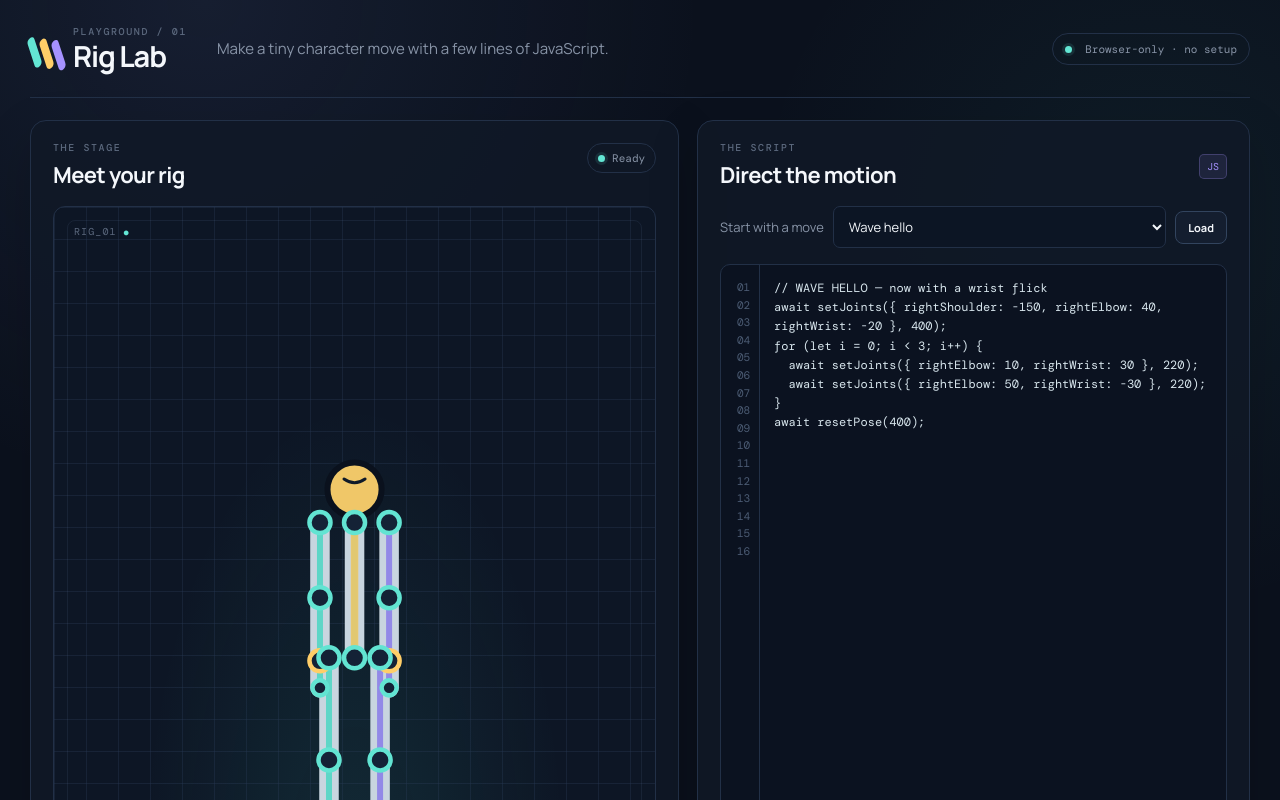
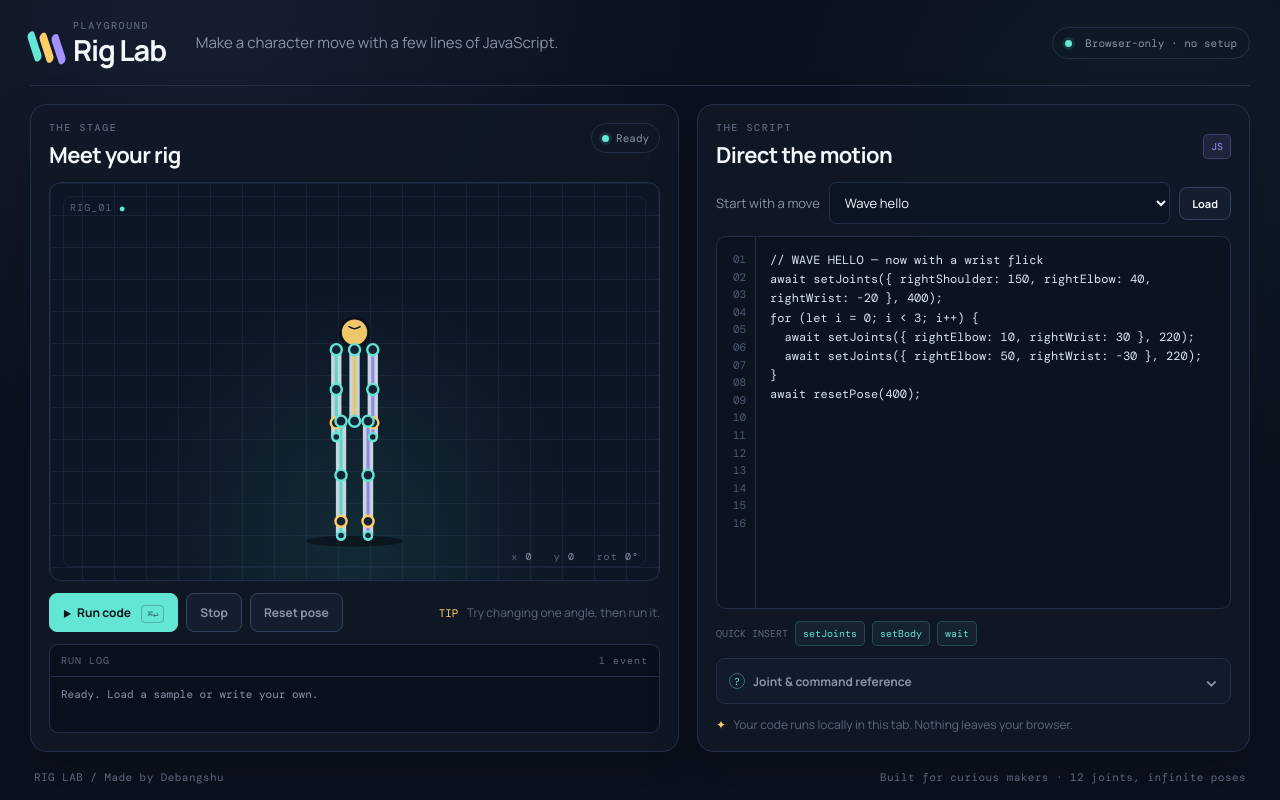
Before and after one commit to debangshumondal06/Rig_Lab, a plain HTML site: page index.html in a window 1280 px wide. Shown: the top 800 px of the page. Drawn offline with nearby package versions, Linux system fonts and the light colour scheme.

Commit message:
updated 2

```diff
--- a/index.html
+++ b/index.html
@@ -4,7 +4,7 @@
   <meta charset="UTF-8">
   <meta name="viewport" content="width=device-width, initial-scale=1.0">
   <meta name="theme-color" content="#0b111d">
-  <title>Rig Lab — animate a tiny character</title>
+  <title>Rig Lab — kinematics coder</title>
   <link rel="preconnect" href="https://fonts.googleapis.com">
   <link rel="preconnect" href="https://fonts.gstatic.com" crossorigin>
   <link href="https://fonts.googleapis.com/css2?family=DM+Mono:wght@400;500&family=Manrope:wght@400;600;700;800&display=swap" rel="stylesheet">
@@ -16,11 +16,11 @@
       <div class="brand-lockup">
         <div class="brand-mark" aria-hidden="true"><span></span><span></span><span></span></div>
         <div>
-          <div class="eyebrow">PLAYGROUND / 01</div>
+          <div class="eyebrow">PLAYGROUND</div>
           <h1>Rig Lab</h1>
         </div>
       </div>
-      <p class="tagline">Make a tiny character move with a few lines of JavaScript.</p>
+      <p class="tagline">Make a character move with a few lines of JavaScript.</p>
       <div class="topbar-badge"><span class="live-dot"></span> Browser-only · no setup</div>
     </header>
 
@@ -91,7 +91,7 @@
         <div class="footer-note"><span class="spark">✦</span> Your code runs locally in this tab. Nothing leaves your browser.</div>
       </section>
     </main>
-    <footer class="site-footer"><span>RIG LAB / PROTOTYPE</span><span>Built for curious makers · 12 joints, infinite poses</span></footer>
+    <footer class="site-footer"><span>RIG LAB / Made by Debangshu</span><span>Built for curious makers · 12 joints, infinite poses</span></footer>
   </div>
   <script src="script.js"></script>
 </body>
--- a/script.js
+++ b/script.js
@@ -73,7 +73,7 @@ codeInput.addEventListener("keydown", (event) => { if ((event.metaKey || event.c
 function autoGrowGutter() { const count = Math.max(16, codeInput.value.split("\n").length); document.querySelector(".editor-gutter").innerHTML = Array.from({ length: count }, (_, i) => `<span>${String(i + 1).padStart(2, "0")}</span>`).join(""); }
 codeInput.addEventListener("input", autoGrowGutter);
 const PRESETS = {
-  wave: `// WAVE HELLO — now with a wrist flick\nawait setJoints({ rightShoulder: -150, rightElbow: 40, rightWrist: -20 }, 400);\nfor (let i = 0; i < 3; i++) {\n  await setJoints({ rightElbow: 10, rightWrist: 30 }, 220);\n  await setJoints({ rightElbow: 50, rightWrist: -30 }, 220);\n}\nawait resetPose(400);`,
+  wave: `// WAVE HELLO — now with a wrist flick\nawait setJoints({ rightShoulder: 150, rightElbow: 40, rightWrist: -20 }, 400);\nfor (let i = 0; i < 3; i++) {\n  await setJoints({ rightElbow: 10, rightWrist: 30 }, 220);\n  await setJoints({ rightElbow: 50, rightWrist: -30 }, 220);\n}\nawait resetPose(400);`,
   walk: `// WALK CYCLE\nfor (let step = 0; step < 4; step++) {\n  await setJoints({ leftShoulder: -30, rightShoulder: 30, leftHip: 35, rightHip: -35, leftKnee: 10, rightKnee: 45, leftAnkle: -12, rightAnkle: 12 }, 280);\n  await setJoints({ leftShoulder: 30, rightShoulder: -30, leftHip: -35, rightHip: 35, leftKnee: 45, rightKnee: 10, leftAnkle: 12, rightAnkle: -12 }, 280);\n}\nawait resetPose(300);`,
   run: `// RUN CYCLE\nfor (let step = 0; step < 6; step++) {\n  await Promise.all([setJoints({ leftShoulder: -55, rightShoulder: 55, leftElbow: 70, rightElbow: 70, leftHip: 55, rightHip: -35, leftKnee: 15, rightKnee: 95, leftAnkle: -25, rightAnkle: 25 }, 160), setBody({ y: -14 }, 160)]);\n  await Promise.all([setJoints({ leftShoulder: 55, rightShoulder: -55, leftElbow: 70, rightElbow: 70, leftHip: -35, rightHip: 55, leftKnee: 95, rightKnee: 15, leftAnkle: 25, rightAnkle: -25 }, 160), setBody({ y: 0 }, 160)]);\n}\nawait resetPose(300);`,
   jump: `// JUMP\nawait setJoints({ leftKnee: 60, rightKnee: 60, leftAnkle: -20, rightAnkle: 20, leftShoulder: -20, rightShoulder: -20 }, 220);\nawait setBody({ y: 20 }, 220);\nawait Promise.all([setJoints({ leftKnee: 0, rightKnee: 0, leftAnkle: 0, rightAnkle: 0, leftShoulder: -140, rightShoulder: -140 }, 260), setBody({ y: -90 }, 260)]);\nawait wait(120);\nawait Promise.all([setJoints({ leftKnee: 55, rightKnee: 55 }, 220), setBody({ y: 20 }, 220)]);\nawait resetPose(300);`,
--- a/style.css
+++ b/style.css
@@ -17,12 +17,12 @@
 }
 
 * { box-sizing: border-box; }
-html, body { margin: 0; min-height: 100%; background: var(--bg); color: var(--ink); font-family: "Manrope", -apple-system, BlinkMacSystemFont, sans-serif; }
+html, body { margin: 0; width: 100%; height: 100%; overflow: hidden; background: var(--bg); color: var(--ink); font-family: "Manrope", -apple-system, BlinkMacSystemFont, sans-serif; }
 body { background-image: radial-gradient(circle at 16% 0%, rgba(94, 116, 179, .13), transparent 31rem), radial-gradient(circle at 90% 18%, rgba(75, 213, 196, .06), transparent 25rem); }
 button, select, textarea { font: inherit; }
 button, select { -webkit-tap-highlight-color: transparent; }
-.app-shell { min-height: 100vh; max-width: 1500px; margin: 0 auto; padding: 0 30px 30px; }
-.topbar { display: flex; align-items: center; gap: 30px; min-height: 98px; border-bottom: 1px solid var(--line); }
+.app-shell { width: 100%; height: 100dvh; max-width: 1500px; margin: 0 auto; padding: 0 30px 12px; display: flex; flex-direction: column; overflow: hidden; }
+.topbar { display: flex; align-items: center; gap: 30px; flex: 0 0 86px; border-bottom: 1px solid var(--line); }
 .brand-lockup { display: flex; align-items: center; gap: 13px; flex: 0 0 auto; }
 .brand-mark { width: 30px; height: 30px; display: grid; grid-template-columns: repeat(3, 1fr); gap: 3px; transform: rotate(-18deg); }
 .brand-mark span { border-radius: 4px; background: var(--cyan); transform: skewY(-22deg); }
@@ -33,17 +33,17 @@ button, select { -webkit-tap-highlight-color: transparent; }
 .tagline { color: var(--muted); font-size: 15px; margin: 0 auto 0 0; }
 .topbar-badge { color: var(--muted); border: 1px solid var(--line); border-radius: 999px; padding: 8px 12px; font: 11px var(--mono); white-space: nowrap; }
 .live-dot, .status-dot { display: inline-block; width: 7px; height: 7px; margin-right: 7px; border-radius: 50%; background: var(--cyan); box-shadow: 0 0 0 3px rgba(99,230,212,.11); }
-.workspace { display: grid; grid-template-columns: minmax(440px, 1.08fr) minmax(430px, .92fr); gap: 18px; padding-top: 22px; }
-.panel { min-width: 0; background: rgba(16,24,39,.84); border: 1px solid var(--line); border-radius: 16px; box-shadow: 0 18px 50px rgba(0,0,0,.17); }
-.stage-panel, .code-panel { padding: 22px; display: flex; flex-direction: column; gap: 16px; }
+.workspace { display: grid; grid-template-columns: minmax(440px, 1.08fr) minmax(430px, .92fr); gap: 18px; flex: 1 1 auto; min-height: 0; padding-top: 18px; }
+.panel { min-width: 0; min-height: 0; max-height: 100%; overflow: hidden; background: rgba(16,24,39,.84); border: 1px solid var(--line); border-radius: 16px; box-shadow: 0 18px 50px rgba(0,0,0,.17); }
+.stage-panel, .code-panel { padding: 18px; display: flex; flex-direction: column; gap: 12px; }
 .section-heading { display: flex; align-items: flex-start; justify-content: space-between; gap: 15px; }
 .section-heading h2 { margin: 7px 0 0; font-size: 22px; letter-spacing: -.03em; }
 .status-pill { color: var(--muted); border: 1px solid var(--line); border-radius: 999px; padding: 7px 10px; font: 11px var(--mono); transition: color .18s ease, border-color .18s ease; }
 .status-pill.running { color: var(--yellow); border-color: rgba(255,206,104,.35); }
 .status-pill.done { color: var(--cyan); border-color: rgba(99,230,212,.35); }
-.stage-frame { position: relative; min-height: 620px; flex: 1; overflow: hidden; border-radius: 12px; border: 1px solid var(--line); background-color: #0d1625; background-image: linear-gradient(rgba(42,61,88,.34) 1px, transparent 1px), linear-gradient(90deg, rgba(42,61,88,.34) 1px, transparent 1px), radial-gradient(ellipse at 50% 90%, rgba(66, 225, 198, .1), transparent 50%); background-size: 32px 32px, 32px 32px, auto; }
+.stage-frame { position: relative; min-height: 0; flex: 1 1 0; overflow: hidden; border-radius: 12px; border: 1px solid var(--line); background-color: #0d1625; background-image: linear-gradient(rgba(42,61,88,.34) 1px, transparent 1px), linear-gradient(90deg, rgba(42,61,88,.34) 1px, transparent 1px), radial-gradient(ellipse at 50% 90%, rgba(66, 225, 198, .1), transparent 50%); background-size: 32px 32px, 32px 32px, auto; }
 .stage-frame::after { content: ""; position: absolute; inset: 13px; border: 1px solid rgba(106,131,169,.12); border-radius: 8px; pointer-events: none; }
-#stage { position: relative; z-index: 1; display: block; width: 100%; height: 100%; min-height: 620px; }
+#stage { position: relative; z-index: 1; display: block; width: 100%; height: 100%; min-height: 0; }
 .stage-label { position: absolute; z-index: 2; color: var(--muted-2); font: 10px var(--mono); letter-spacing: .11em; }
 .stage-label-top { top: 18px; left: 20px; }.stage-label-top span { color: var(--cyan); font-size: 8px; }.stage-label-bottom { right: 20px; bottom: 17px; }.stage-label strong { color: var(--muted); font-weight: 400; }
 .stage-toolbar { display: flex; align-items: center; justify-content: space-between; gap: 14px; flex-wrap: wrap; }
@@ -56,10 +56,10 @@ button, select { -webkit-tap-highlight-color: transparent; }
 .console-wrap { overflow: hidden; border: 1px solid var(--line); border-radius: 9px; background: #0a101b; }.console-head { display: flex; justify-content: space-between; padding: 9px 11px; color: var(--muted-2); border-bottom: 1px solid var(--line); font: 10px var(--mono); letter-spacing: .1em; }.console { min-height: 55px; max-height: 80px; overflow-y: auto; padding: 9px 11px; color: var(--muted); font: 11px/1.55 var(--mono); }.console .line { margin: 0 0 3px; }.console .line:last-child { margin-bottom: 0; }.console .line.ok { color: var(--cyan); }.console .line.error { color: var(--red); }
 .code-heading { align-items: center; }.language-badge { color: var(--purple); background: rgba(166,146,255,.1); border: 1px solid rgba(166,146,255,.25); border-radius: 5px; padding: 5px 7px; font: 10px var(--mono); }
 .sample-row { display: grid; grid-template-columns: auto 1fr auto; align-items: center; gap: 9px; }.sample-row label { color: var(--muted); font-size: 13px; }.sample-row select { min-width: 0; width: 100%; color: var(--ink); border: 1px solid var(--line); border-radius: 7px; padding: 10px 11px; background: #0c1524; font-size: 13px; cursor: pointer; }
-.editor-shell { display: flex; min-height: 360px; flex: 1; overflow: hidden; border: 1px solid var(--line); border-radius: 10px; background: #0b1220; }.editor-gutter { flex: 0 0 39px; padding: 14px 9px 14px 0; color: #4c5c74; text-align: right; border-right: 1px solid var(--line); font: 11px/1.6 var(--mono); user-select: none; }.editor-gutter span { display: block; }.editor-shell textarea { width: 100%; min-height: 360px; resize: none; padding: 14px; border: 0; color: #d8e6ed; background: transparent; font: 12px/1.6 var(--mono); tab-size: 2; }.editor-shell textarea:focus-visible { outline: 0; }.quick-actions { display: flex; align-items: center; gap: 7px; flex-wrap: wrap; color: var(--muted-2); font: 10px var(--mono); }.insert-chip { cursor: pointer; color: var(--cyan); border: 1px solid rgba(99,230,212,.2); border-radius: 5px; padding: 5px 7px; background: rgba(99,230,212,.06); font: 10px var(--mono); }.insert-chip:hover { border-color: var(--cyan); background: rgba(99,230,212,.12); }
+.editor-shell { display: flex; min-height: 0; flex: 1 1 0; overflow: hidden; border: 1px solid var(--line); border-radius: 10px; background: #0b1220; }.editor-gutter { flex: 0 0 39px; padding: 14px 9px 14px 0; color: #4c5c74; text-align: right; border-right: 1px solid var(--line); font: 11px/1.6 var(--mono); user-select: none; overflow: hidden; }.editor-gutter span { display: block; }.editor-shell textarea { width: 100%; min-height: 0; resize: none; padding: 14px; border: 0; color: #d8e6ed; background: transparent; font: 12px/1.6 var(--mono); tab-size: 2; }.editor-shell textarea:focus-visible { outline: 0; }.quick-actions { display: flex; align-items: center; gap: 7px; flex-wrap: wrap; color: var(--muted-2); font: 10px var(--mono); }.insert-chip { cursor: pointer; color: var(--cyan); border: 1px solid rgba(99,230,212,.2); border-radius: 5px; padding: 5px 7px; background: rgba(99,230,212,.06); font: 10px var(--mono); }.insert-chip:hover { border-color: var(--cyan); background: rgba(99,230,212,.12); }
 .api-help { border: 1px solid var(--line); border-radius: 9px; background: rgba(20,30,47,.65); }.api-help summary { display: flex; align-items: center; gap: 8px; cursor: pointer; padding: 11px 12px; color: var(--muted); font-size: 12px; font-weight: 700; list-style: none; }.api-help summary::-webkit-details-marker { display: none; }.summary-icon { display: inline-grid; place-items: center; width: 16px; height: 16px; color: var(--cyan); border: 1px solid rgba(99,230,212,.4); border-radius: 50%; font: 10px var(--mono); }.chevron { margin-left: auto; font-size: 16px; transition: transform .2s; }.api-help[open] .chevron { transform: rotate(180deg); }.api-help-body { padding: 0 12px 12px; color: var(--muted); font-size: 12px; line-height: 1.65; }.api-help-body p { margin: 5px 0 11px; }.api-help-body strong { color: var(--ink); }.api-help-body code { color: var(--cyan); font: 10px var(--mono); }.api-help-body .muted { color: var(--muted-2); }.footer-note { color: var(--muted-2); font-size: 12px; }.spark { color: var(--yellow); margin-right: 5px; }
 .site-footer { display: flex; justify-content: space-between; gap: 16px; padding: 18px 4px 4px; color: var(--muted-2); font: 11px var(--mono); letter-spacing: .04em; }
-@media (max-width: 1100px) { .workspace { grid-template-columns: minmax(390px, 1fr) minmax(390px, 1fr); }.stage-frame, #stage { min-height: 560px; } }
-@media (max-width: 950px) { .app-shell { padding: 0 16px 20px; }.topbar { min-height: 86px; gap: 15px; flex-wrap: wrap; padding: 16px 0; }.tagline { order: 3; flex-basis: 100%; }.topbar-badge { margin-left: auto; }.workspace { grid-template-columns: 1fr; }.stage-frame, #stage { min-height: 520px; }.editor-shell, .editor-shell textarea { min-height: 330px; } }
-@media (max-width: 520px) { .topbar-badge { display: none; }.app-shell { padding: 0 10px 16px; }.topbar h1 { font-size: 26px; }.tagline { font-size: 14px; line-height: 1.45; }.stage-panel, .code-panel { padding: 14px; border-radius: 13px; }.section-heading h2 { font-size: 20px; }.sample-row { grid-template-columns: 1fr auto; }.sample-row label { grid-column: 1 / -1; }.stage-frame, #stage { min-height: 440px; }.hint { width: 100%; }.site-footer { flex-direction: column; gap: 6px; font-size: 10px; padding-top: 15px; } }
+@media (max-width: 1100px) { .workspace { grid-template-columns: minmax(390px, 1fr) minmax(390px, 1fr); } }
+@media (max-width: 950px) { .app-shell { padding: 0 16px 10px; }.topbar { flex-basis: 76px; gap: 15px; flex-wrap: wrap; padding: 12px 0; }.tagline { order: 3; flex-basis: 100%; }.topbar-badge { margin-left: auto; }.workspace { grid-template-columns: 1fr; grid-template-rows: minmax(0, 1fr) minmax(0, 1fr); overflow-y: auto; }.stage-frame, #stage { min-height: 0; }.editor-shell, .editor-shell textarea { min-height: 0; } }
+@media (max-width: 520px) { .topbar-badge { display: none; }.app-shell { padding: 0 10px 8px; }.topbar h1 { font-size: 26px; }.tagline { font-size: 14px; line-height: 1.35; }.stage-panel, .code-panel { padding: 12px; border-radius: 13px; }.section-heading h2 { font-size: 20px; }.sample-row { grid-template-columns: 1fr auto; }.sample-row label { grid-column: 1 / -1; }.stage-toolbar { gap: 6px; }.hint { display: none; }.console { min-height: 42px; max-height: 42px; }.console-head { padding: 7px 10px; }.site-footer { flex-direction: column; gap: 6px; font-size: 10px; padding-top: 10px; } }
 @media (prefers-reduced-motion: reduce) { *, *::before, *::after { scroll-behavior: auto !important; transition-duration: .01ms !important; animation-duration: .01ms !important; } }
```
